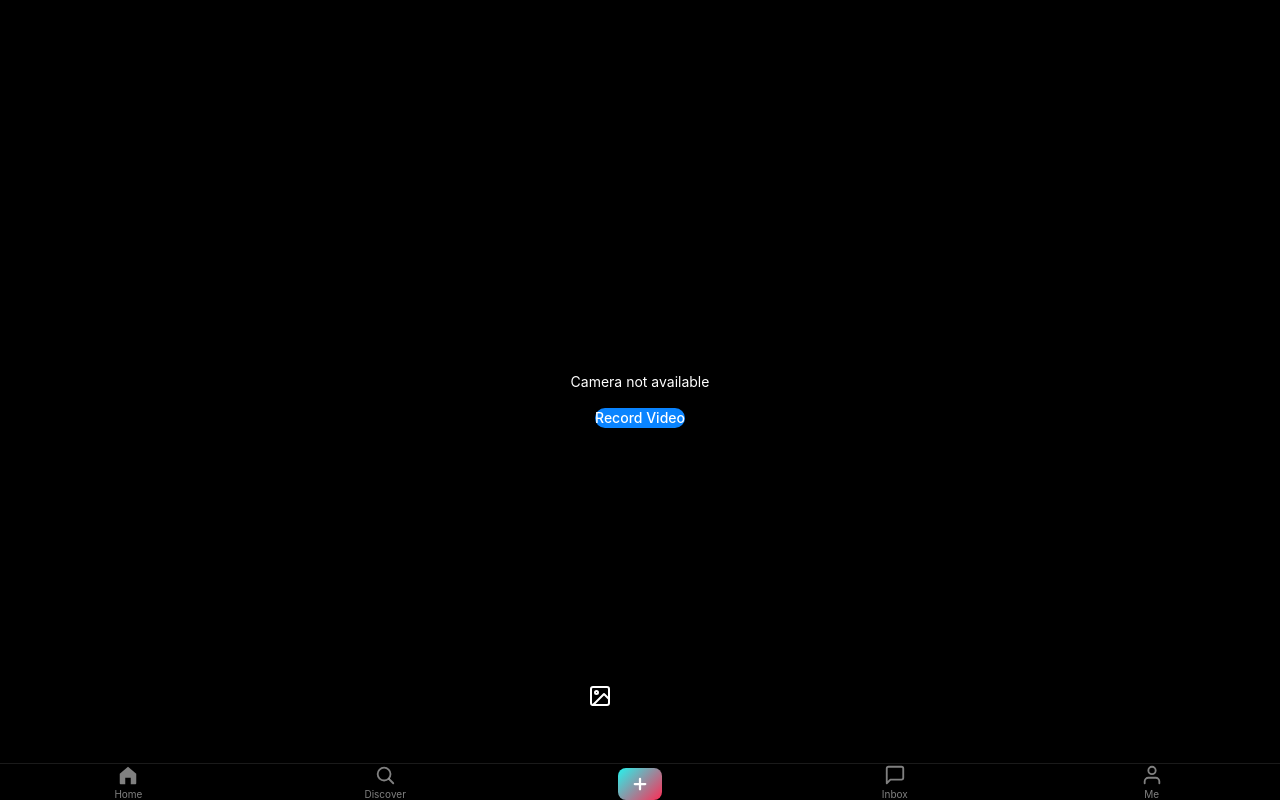
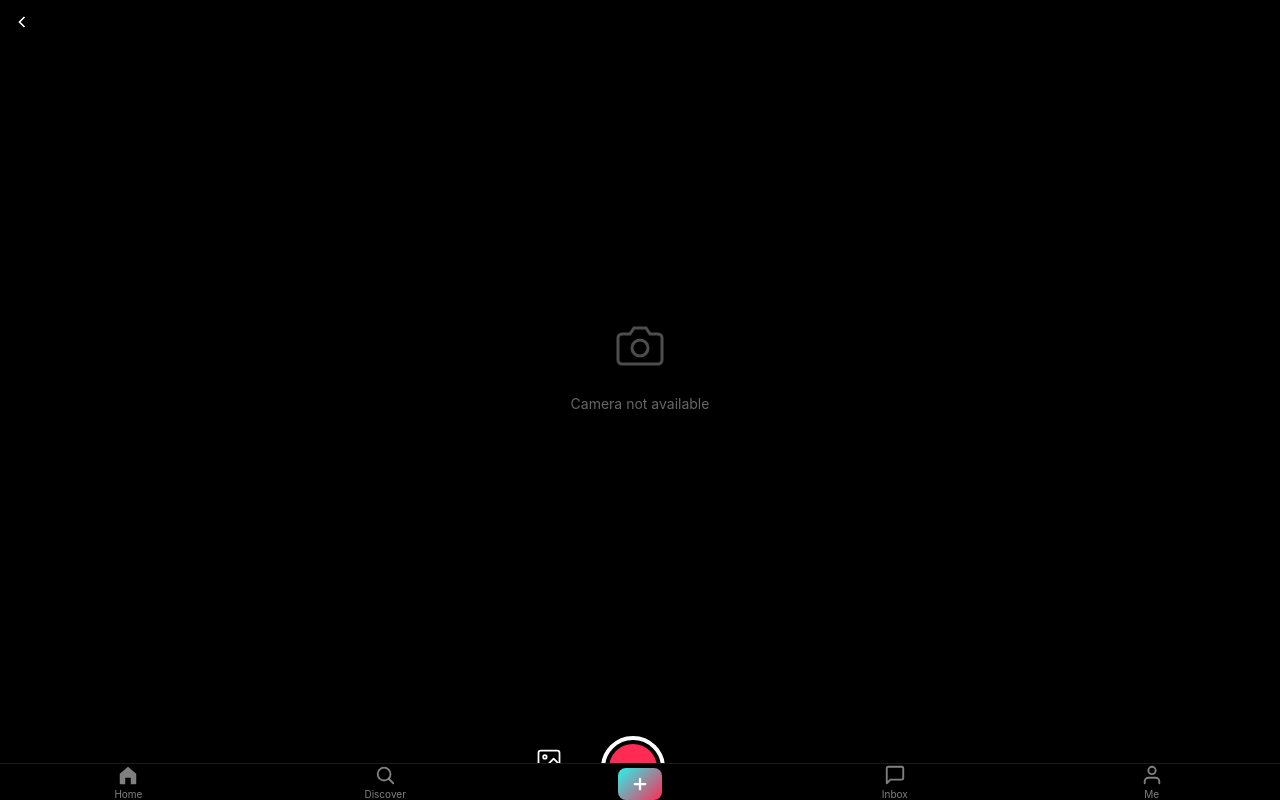
Before and after one commit to skander-mahbouli/aton_bsa, a React (Vite) app in the folder frontend/: page /create in a window 1280 px wide. Built offline with nearby package versions, Linux system fonts and the light colour scheme; no server answers; what @tonconnect/ui-react would draw is missing.

Commit message:
Fix: CreatePage - robust thumbnail capture with fallback, Android camera preview, Next button

```diff
--- a/frontend/src/pages/CreatePage.tsx
+++ b/frontend/src/pages/CreatePage.tsx
@@ -1,4 +1,5 @@
 import { useState, useRef, useEffect, useCallback } from 'react';
+import { useNavigate } from 'react-router-dom';
 import PublishForm from '../components/PublishForm';
 
 type Screen = 'camera' | 'publish';
@@ -39,24 +40,26 @@ function CameraScreen({ onVideoReady }: { onVideoReady: (video: Blob, thumb: Blo
     const [recordTime, setRecordTime] = useState(0);
     const [facingMode, setFacingMode] = useState<'user' | 'environment'>('user');
     const [reviewBlob, setReviewBlob] = useState<Blob | null>(null);
+    const [processing, setProcessing] = useState(false);
     const timerRef = useRef<ReturnType<typeof setInterval> | null>(null);
-    const fileInputRef = useRef<HTMLInputElement>(null);
     const galleryInputRef = useRef<HTMLInputElement>(null);
+    const navigate = useNavigate();
 
     const startStream = useCallback(async (facing: 'user' | 'environment') => {
-        // Stop existing stream
         if (streamRef.current) {
             streamRef.current.getTracks().forEach((t) => t.stop());
         }
 
         try {
             const stream = await navigator.mediaDevices.getUserMedia({
-                video: { facingMode: facing },
+                video: { facingMode: facing, width: { ideal: 1080 }, height: { ideal: 1920 } },
                 audio: true,
             });
             streamRef.current = stream;
             if (previewRef.current) {
                 previewRef.current.srcObject = stream;
+                // Force play on Android
+                previewRef.current.play().catch(() => {});
             }
             setHasCamera(true);
         } catch {
@@ -84,19 +87,24 @@ function CameraScreen({ onVideoReady }: { onVideoReady: (video: Blob, thumb: Blo
         if (!streamRef.current) return;
         chunksRef.current = [];
 
-        const recorder = new MediaRecorder(streamRef.current);
+        // Try different MIME types for compatibility
+        let mimeType = 'video/webm';
+        if (MediaRecorder.isTypeSupported('video/mp4')) mimeType = 'video/mp4';
+        else if (MediaRecorder.isTypeSupported('video/webm;codecs=vp8')) mimeType = 'video/webm;codecs=vp8';
+
+        const recorder = new MediaRecorder(streamRef.current, { mimeType });
         recorder.ondataavailable = (e) => {
             if (e.data.size > 0) chunksRef.current.push(e.data);
         };
         recorder.onstop = () => {
-            const blob = new Blob(chunksRef.current, { type: 'video/mp4' });
+            const blob = new Blob(chunksRef.current, { type: mimeType });
             setReviewBlob(blob);
             setRecording(false);
             setRecordTime(0);
             if (timerRef.current) clearInterval(timerRef.current);
         };
 
-        recorder.start();
+        recorder.start(1000); // collect chunks every second
         recorderRef.current = recorder;
         setRecording(true);
         setRecordTime(0);
@@ -116,46 +124,24 @@ function CameraScreen({ onVideoReady }: { onVideoReady: (video: Blob, thumb: Blo
         recorderRef.current?.stop();
     };
 
-    const handleFileInput = async (file: File) => {
+    const handleFileInput = (file: File) => {
         if (file.size > 100 * 1024 * 1024) {
             alert('File too large (max 100MB)');
             return;
         }
-
-        // Check duration
-        const url = URL.createObjectURL(file);
-        const video = document.createElement('video');
-        video.preload = 'metadata';
-        video.src = url;
-
-        await new Promise<void>((resolve) => {
-            video.onloadedmetadata = () => resolve();
-        });
-
-        if (video.duration > 180) {
-            alert('Video too long (max 3 minutes)');
-            URL.revokeObjectURL(url);
-            return;
-        }
-
         setReviewBlob(file);
-        URL.revokeObjectURL(url);
-    };
-
-    const captureFirstFrame = async (videoEl: HTMLVideoElement): Promise<Blob> => {
-        const canvas = document.createElement('canvas');
-        canvas.width = videoEl.videoWidth;
-        canvas.height = videoEl.videoHeight;
-        canvas.getContext('2d')!.drawImage(videoEl, 0, 0);
-        return new Promise((resolve) =>
-            canvas.toBlob((b) => resolve(b!), 'image/jpeg', 0.8),
-        );
     };
 
     const handleUseVideo = async () => {
-        if (!reviewBlob) return;
+        if (!reviewBlob || processing) return;
+        setProcessing(true);
 
-        // Capture thumbnail
+        try {
+            // Create a simple 1x1 black thumbnail as fallback
+            let thumb: Blob;
+
+            try {
+                // Try to capture first frame
                 const url = URL.createObjectURL(reviewBlob);
                 const video = document.createElement('video');
                 video.preload = 'auto';
@@ -163,45 +149,77 @@ function CameraScreen({ onVideoReady }: { onVideoReady: (video: Blob, thumb: Blo
                 video.playsInline = true;
                 video.src = url;
 
-        await new Promise<void>((resolve) => {
-            video.onloadeddata = () => resolve();
-        });
+                await Promise.race([
+                    new Promise<void>((resolve) => { video.onloadeddata = () => resolve(); }),
+                    new Promise<void>((_, reject) => setTimeout(() => reject('timeout'), 3000)),
+                ]);
+
                 video.currentTime = 0.1;
-        await new Promise<void>((resolve) => {
-            video.onseeked = () => resolve();
-        });
+                await Promise.race([
+                    new Promise<void>((resolve) => { video.onseeked = () => resolve(); }),
+                    new Promise<void>((_, reject) => setTimeout(() => reject('timeout'), 3000)),
+                ]);
 
-        const thumb = await captureFirstFrame(video);
+                const canvas = document.createElement('canvas');
+                canvas.width = video.videoWidth || 360;
+                canvas.height = video.videoHeight || 640;
+                canvas.getContext('2d')!.drawImage(video, 0, 0);
+                thumb = await new Promise<Blob>((resolve) =>
+                    canvas.toBlob((b) => resolve(b!), 'image/jpeg', 0.8),
+                );
                 URL.revokeObjectURL(url);
+            } catch {
+                // Fallback: create a simple black thumbnail
+                const canvas = document.createElement('canvas');
+                canvas.width = 360;
+                canvas.height = 640;
+                const ctx = canvas.getContext('2d')!;
+                ctx.fillStyle = '#000';
+                ctx.fillRect(0, 0, 360, 640);
+                ctx.fillStyle = '#fff';
+                ctx.font = '24px sans-serif';
+                ctx.textAlign = 'center';
+                ctx.fillText('Video', 180, 320);
+                thumb = await new Promise<Blob>((resolve) =>
+                    canvas.toBlob((b) => resolve(b!), 'image/jpeg', 0.8),
+                );
+            }
 
             onVideoReady(reviewBlob, thumb);
+        } catch {
+            alert('Failed to process video. Try uploading from gallery instead.');
+        } finally {
+            setProcessing(false);
+        }
     };
 
     // Review screen
     if (reviewBlob) {
         const previewUrl = URL.createObjectURL(reviewBlob);
         return (
-            <div className="h-full flex flex-col" style={{ backgroundColor: 'var(--tg-bg)' }}>
+            <div className="h-full flex flex-col" style={{ backgroundColor: '#000' }}>
                 <video
                     src={previewUrl}
-                    className="flex-1 object-cover"
+                    className="flex-1 w-full object-cover"
                     autoPlay
                     loop
                     playsInline
                     muted
+                    style={{ maxHeight: 'calc(100% - 70px)' }}
                 />
-                <div className="flex gap-4 p-4 justify-center">
+                <div className="flex gap-4 p-4 justify-center" style={{ backgroundColor: '#000' }}>
                     <button
                         onClick={() => { setReviewBlob(null); URL.revokeObjectURL(previewUrl); }}
-                        className="px-6 py-3 rounded-full text-sm font-medium"
-                        style={{ backgroundColor: 'var(--tg-secondary-bg)', color: 'var(--tg-text)' }}>
+                        className="px-8 py-3 rounded-full text-sm font-medium border-none cursor-pointer"
+                        style={{ backgroundColor: '#2c2c2e', color: '#fff' }}>
                         Retake
                     </button>
                     <button
                         onClick={handleUseVideo}
-                        className="px-6 py-3 rounded-full text-sm font-medium"
-                        style={{ backgroundColor: 'var(--tg-button)', color: 'var(--tg-button-text)' }}>
-                        Use this
+                        disabled={processing}
+                        className="px-8 py-3 rounded-full text-sm font-semibold border-none cursor-pointer disabled:opacity-50"
+                        style={{ background: 'linear-gradient(135deg, #25f4ee, #fe2c55)', color: '#fff' }}>
+                        {processing ? 'Processing...' : 'Next'}
                     </button>
                 </div>
             </div>
@@ -212,50 +230,49 @@ function CameraScreen({ onVideoReady }: { onVideoReady: (video: Blob, thumb: Blo
 
     return (
         <div className="h-full flex flex-col relative" style={{ backgroundColor: '#000' }}>
+            {/* Back button */}
+            <button onClick={() => navigate('/')}
+                className="absolute top-3 left-3 z-20 bg-black/40 rounded-full p-2 border-none cursor-pointer">
+                <svg width="20" height="20" viewBox="0 0 24 24" fill="none" stroke="white" strokeWidth="2">
+                    <polyline points="15 18 9 12 15 6" />
+                </svg>
+            </button>
+
             {/* Camera preview */}
             {hasCamera && (
                 <video
                     ref={previewRef}
-                    className="flex-1 object-cover"
+                    className="flex-1 w-full object-cover"
                     autoPlay
                     playsInline
                     muted
+                    style={{ transform: facingMode === 'user' ? 'scaleX(-1)' : 'none' }}
                 />
             )}
 
             {!hasCamera && (
-                <div className="flex-1 flex flex-col items-center justify-center gap-4">
-                    <p className="text-white text-sm">Camera not available</p>
-                    <button
-                        onClick={() => fileInputRef.current?.click()}
-                        className="px-6 py-3 rounded-full text-sm font-medium"
-                        style={{ backgroundColor: 'var(--tg-button)', color: 'var(--tg-button-text)' }}>
-                        Record Video
-                    </button>
-                    <input
-                        ref={fileInputRef}
-                        type="file"
-                        accept="video/*"
-                        capture="environment"
-                        className="hidden"
-                        onChange={(e) => e.target.files?.[0] && handleFileInput(e.target.files[0])}
-                    />
+                <div className="flex-1 flex flex-col items-center justify-center gap-6">
+                    <svg width="48" height="48" viewBox="0 0 24 24" fill="none" stroke="rgba(255,255,255,0.3)" strokeWidth="1.5">
+                        <path d="M23 19a2 2 0 01-2 2H3a2 2 0 01-2-2V8a2 2 0 012-2h4l2-3h6l2 3h4a2 2 0 012 2z" />
+                        <circle cx="12" cy="13" r="4" />
+                    </svg>
+                    <p className="text-white/40 text-sm">Camera not available</p>
                 </div>
             )}
 
             {/* Timer */}
             {recording && (
-                <div className="absolute top-4 left-1/2 -translate-x-1/2 z-10 bg-red-600 text-white text-sm px-3 py-1 rounded-full flex items-center gap-2">
+                <div className="absolute top-4 left-1/2 -translate-x-1/2 z-20 bg-red-600 text-white text-sm px-4 py-1.5 rounded-full flex items-center gap-2">
                     <span className="w-2 h-2 rounded-full bg-white animate-pulse" />
                     {formatTime(recordTime)}
                 </div>
             )}
 
-            {/* Flip camera button */}
+            {/* Flip camera */}
             {hasCamera && !recording && (
                 <button onClick={flipCamera}
-                    className="absolute top-4 right-4 z-10 bg-black/40 rounded-full p-2">
-                    <svg width="24" height="24" viewBox="0 0 24 24" fill="none" stroke="white" strokeWidth="2" strokeLinecap="round">
+                    className="absolute top-3 right-3 z-20 bg-black/40 rounded-full p-2 border-none cursor-pointer">
+                    <svg width="22" height="22" viewBox="0 0 24 24" fill="none" stroke="white" strokeWidth="2" strokeLinecap="round">
                         <path d="M20 16v4H4v-4" />
                         <path d="M4 8V4h16v4" />
                         <polyline points="7 20 4 16 7 12" />
@@ -265,15 +282,16 @@ function CameraScreen({ onVideoReady }: { onVideoReady: (video: Blob, thumb: Blo
             )}
 
             {/* Bottom controls */}
-            <div className="absolute bottom-20 left-0 right-0 flex items-center justify-center gap-8 z-10">
+            <div className="p-6 flex items-center justify-center gap-8" style={{ backgroundColor: '#000' }}>
                 {/* Gallery */}
                 <button onClick={() => galleryInputRef.current?.click()}
-                    className="bg-black/40 rounded-full p-3">
-                    <svg width="24" height="24" viewBox="0 0 24 24" fill="none" stroke="white" strokeWidth="2" strokeLinecap="round" strokeLinejoin="round">
+                    className="bg-transparent border-none cursor-pointer p-2">
+                    <svg width="28" height="28" viewBox="0 0 24 24" fill="none" stroke="white" strokeWidth="1.5" strokeLinecap="round" strokeLinejoin="round">
                         <rect x="3" y="3" width="18" height="18" rx="2" ry="2" />
                         <circle cx="8.5" cy="8.5" r="1.5" />
                         <polyline points="21 15 16 10 5 21" />
                     </svg>
+                    <p className="text-white/50 text-[10px] mt-1">Gallery</p>
                 </button>
                 <input
                     ref={galleryInputRef}
@@ -284,23 +302,21 @@ function CameraScreen({ onVideoReady }: { onVideoReady: (video: Blob, thumb: Blo
                 />
 
                 {/* Record button */}
-                {hasCamera && (
                 <button
-                        onClick={recording ? stopRecording : startRecording}
-                        className="relative w-16 h-16 rounded-full border-4 border-white flex items-center justify-center">
+                    onClick={recording ? stopRecording : (hasCamera ? startRecording : () => galleryInputRef.current?.click())}
+                    className="relative w-16 h-16 rounded-full border-4 border-white flex items-center justify-center bg-transparent cursor-pointer">
                     {recording ? (
-                            <div className="w-6 h-6 rounded bg-red-600" />
+                        <div className="w-6 h-6 rounded-sm bg-red-500" />
                     ) : (
-                            <div className="w-12 h-12 rounded-full bg-red-600" />
+                        <div className="w-12 h-12 rounded-full bg-[#fe2c55]" />
                     )}
                     {recording && (
-                            <div className="absolute inset-[-6px] rounded-full border-4 border-red-600 animate-pulse" />
+                        <div className="absolute inset-[-6px] rounded-full border-4 border-red-500 animate-pulse" />
                     )}
                 </button>
-                )}
 
                 {/* Placeholder for symmetry */}
-                <div className="w-12 h-12" />
+                <div className="w-12" />
             </div>
         </div>
     );
```
Lines whose indentation alone changed are shown as unchanged.
